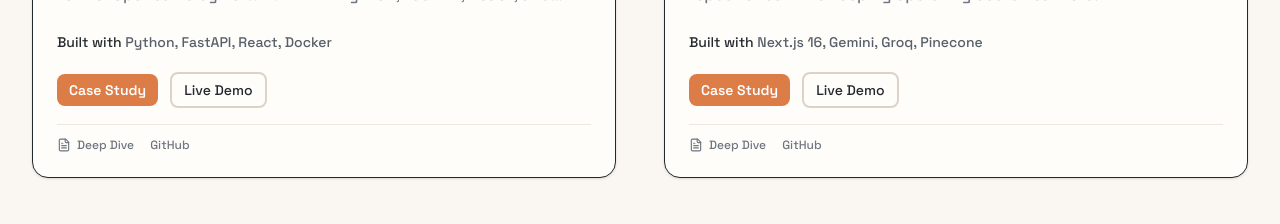
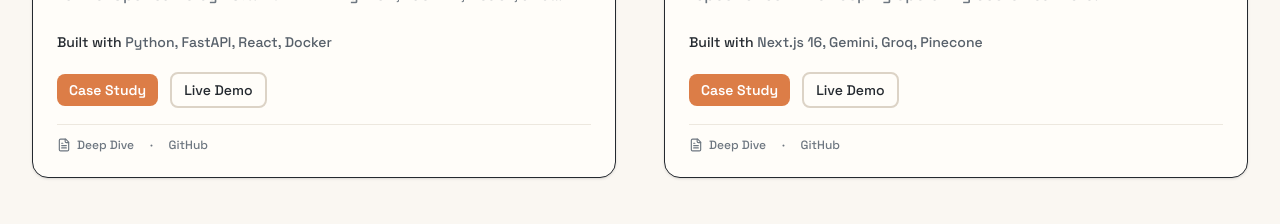
Before and after one commit to aabhiyann/portfolio-abhiyan, a React (Vite) app: page /projects in a window 1280 px wide. Shown: the part 900-1124 px from the top of the page. Built offline with nearby package versions, Linux system fonts and the light colour scheme; no server answers.

Commit message:
style: add separator dot between secondary project links

```diff
--- a/src/components/ui/ProjectCard.tsx
+++ b/src/components/ui/ProjectCard.tsx
@@ -123,6 +123,7 @@ export const ProjectCard = ({
               Deep Dive
             </Link>
           )}
+          {project.deepDiveId && project.github && <span>·</span>}
           {project.github && (
             <a
               href={project.github}
```
